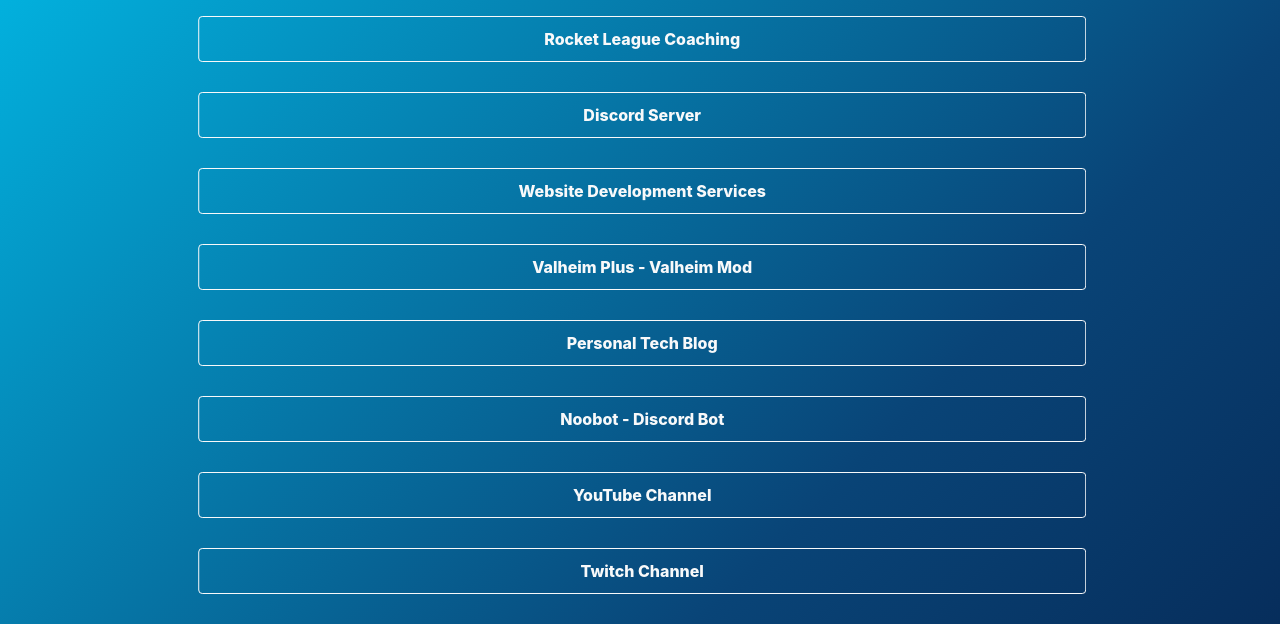
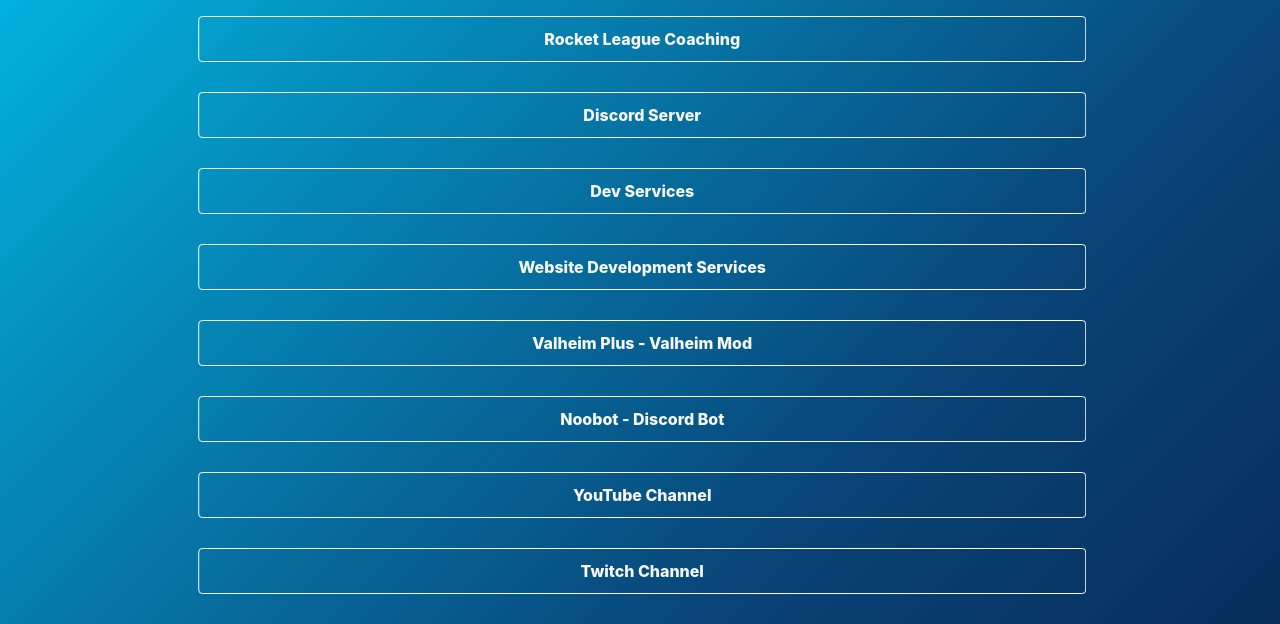
Before and after one commit to ncjsvr/ncj.wtf, a plain HTML site: page index.html in a window 1280 px wide. Shown: the part 285-909 px from the top of the page. Drawn offline with nearby package versions, Linux system fonts and the light colour scheme.

Commit message:
Update index.html

```diff
--- a/index.html
+++ b/index.html
@@ -31,14 +31,14 @@
 				<div style="padding-bottom: 30px;">
                     <button onclick="window.open('https://discord.gg/kzrcwtDMxb','_blank')" type="button" class="btn btn-outline-light shake" style="width: 80%; padding-top:10px; padding-bottom:10px; font-weight: 800;">Discord Server</button>
                 </div>
+                <div style="padding-bottom: 30px;">
+                    <button onclick="window.open('https://ncjsvr.co.uk','_blank')" type="button" class="btn btn-outline-light shake" style="width: 80%; padding-top:10px; padding-bottom:10px; font-weight: 800;">Dev Services</button>
+                </div>
 				<div style="padding-bottom: 30px;">
                     <button onclick="window.open('https://ncjdesigns.co.uk','_blank')" type="button" class="btn btn-outline-light shake" style="width: 80%; padding-top:10px; padding-bottom:10px; font-weight: 800;">Website Development Services</button>
                 </div>
                 <div style="padding-bottom: 30px;">
                     <button onclick="window.open('https://valheim.plus','_blank')" type="button" class="btn btn-outline-light shake" style="width: 80%; padding-top:10px; padding-bottom:10px; font-weight: 800;">Valheim Plus - Valheim Mod</button>
-                </div>
-                <div style="padding-bottom: 30px;">
-                    <button onclick="window.open('https://ncjsvr.co.uk','_blank')" type="button" class="btn btn-outline-light shake" style="width: 80%; padding-top:10px; padding-bottom:10px; font-weight: 800;">Personal Tech Blog</button>
                 </div>
                 <div style="padding-bottom: 30px;">
                     <button onclick="window.open('https://noobot.app','_blank')" type="button" class="btn btn-outline-light shake" style="width: 80%; padding-top:10px; padding-bottom:10px; font-weight: 800;">Noobot - Discord Bot</button>
```
